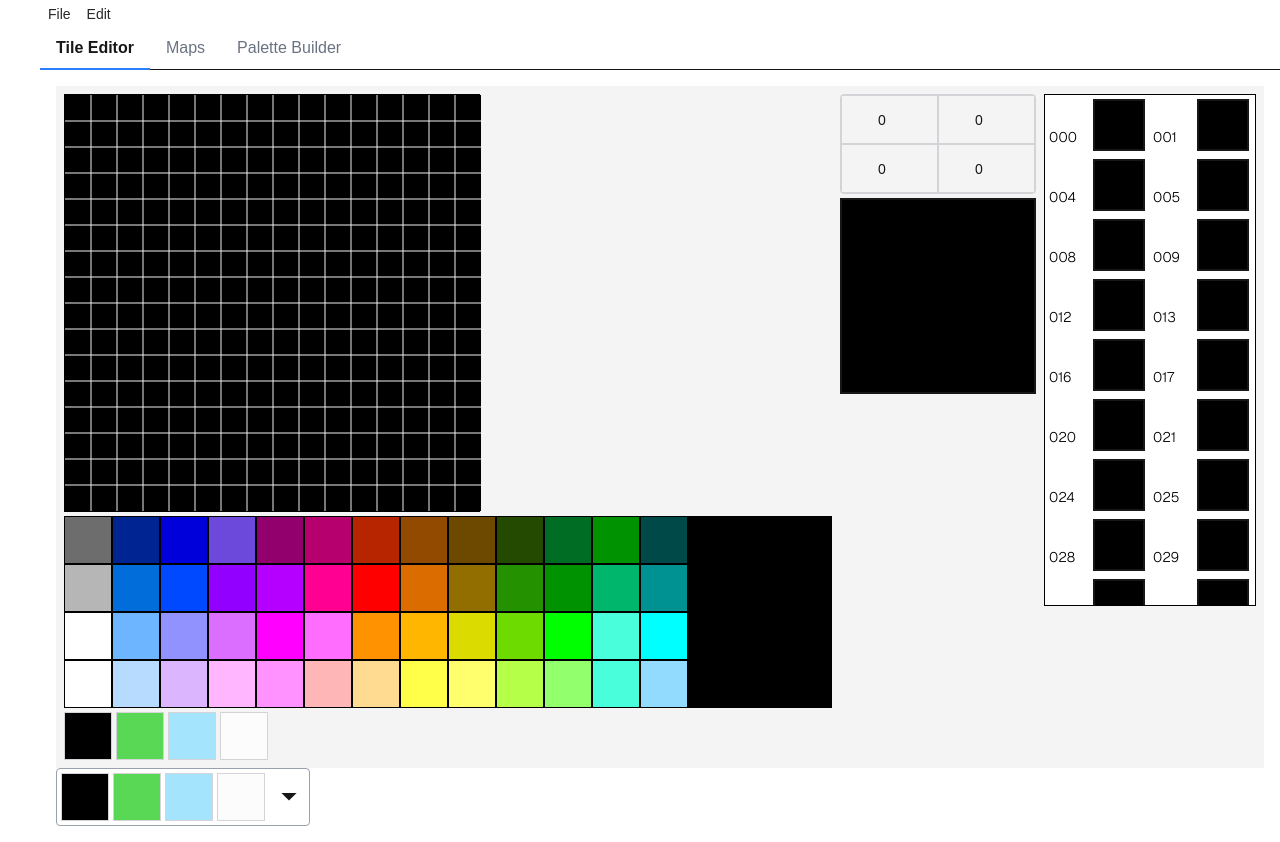
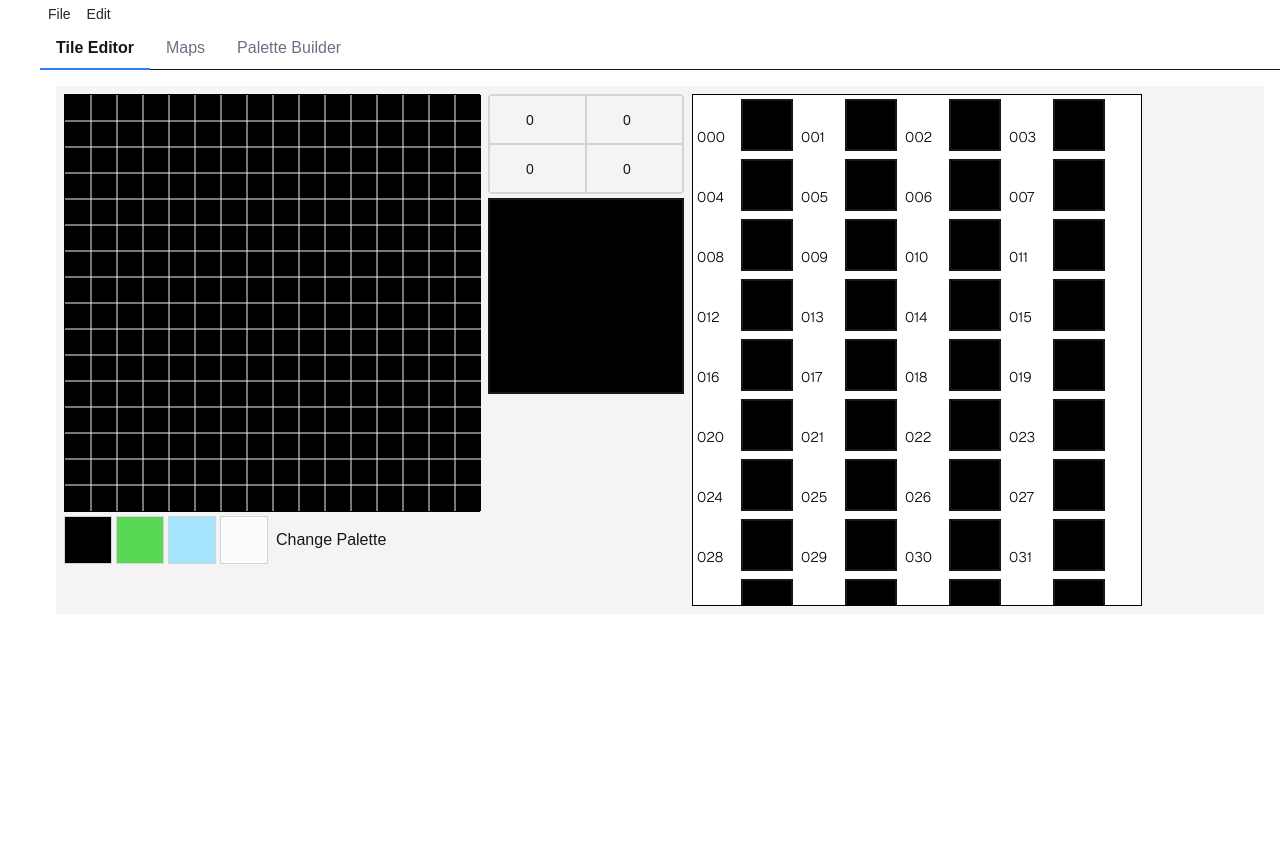
Before and after one commit to soshimozi/nes-editor, a Next.js app: page /editor in a window 1280 px wide. After the commit the page ends 800 px from the top, so only its background shows below. Built offline with nearby package versions, Linux system fonts and the light colour scheme.

Commit message:
Made changes for palette selector

```diff
--- a/src/app/editor/page.tsx
+++ b/src/app/editor/page.tsx
@@ -40,6 +40,7 @@ export default function Editor() {
     const [showSavedToast, setShowSavedToast] = useState(false);
     const [newProjectOpen, setNewProjectOpen] = useState(false);
     const [quads, setQuads] = useState<[number, number, number, number]>([0, 0, 0, 0]);
+    const [showPaletteSelector, setShowPaletteSelector] = useState(false);
 
     const {
         pushState,
@@ -238,10 +239,13 @@ export default function Editor() {
                             <div className="w-[416px]">
                                 <SpriteEditor quads={quads} chr={chr} palette={palette} onDrawPixel={onDrawPixel} />
                             </div>
-                            <div>
-                                <NESPaletteViewer />
+                            <div className="flex flex-row items-center gap-2">
+                                <PaletteView palette={palette} />
+                                <a href="#" onClick={() => setShowPaletteSelector(true)}>Change Palette</a>
                             </div>
-                            <div><PaletteView palette={palette} /></div>
+                            {showPaletteSelector && (
+                                    <PaletteSelector selectedPalette={palette} onSelectPalette={(p) => { setPalette(p); setShowPaletteSelector(false);}} />
+                            )}
                         </div>
 
                         <div className="flex flex-col gap-1">
@@ -270,9 +274,6 @@ export default function Editor() {
                             />
                         </div>
                 </div>
-                <div>
-                    <PaletteSelector selectedPalette={palette} onSelectPalette={setPalette} />
-                </div>
             </Tab>
             <Tab label="Maps">
                 <div>
```
